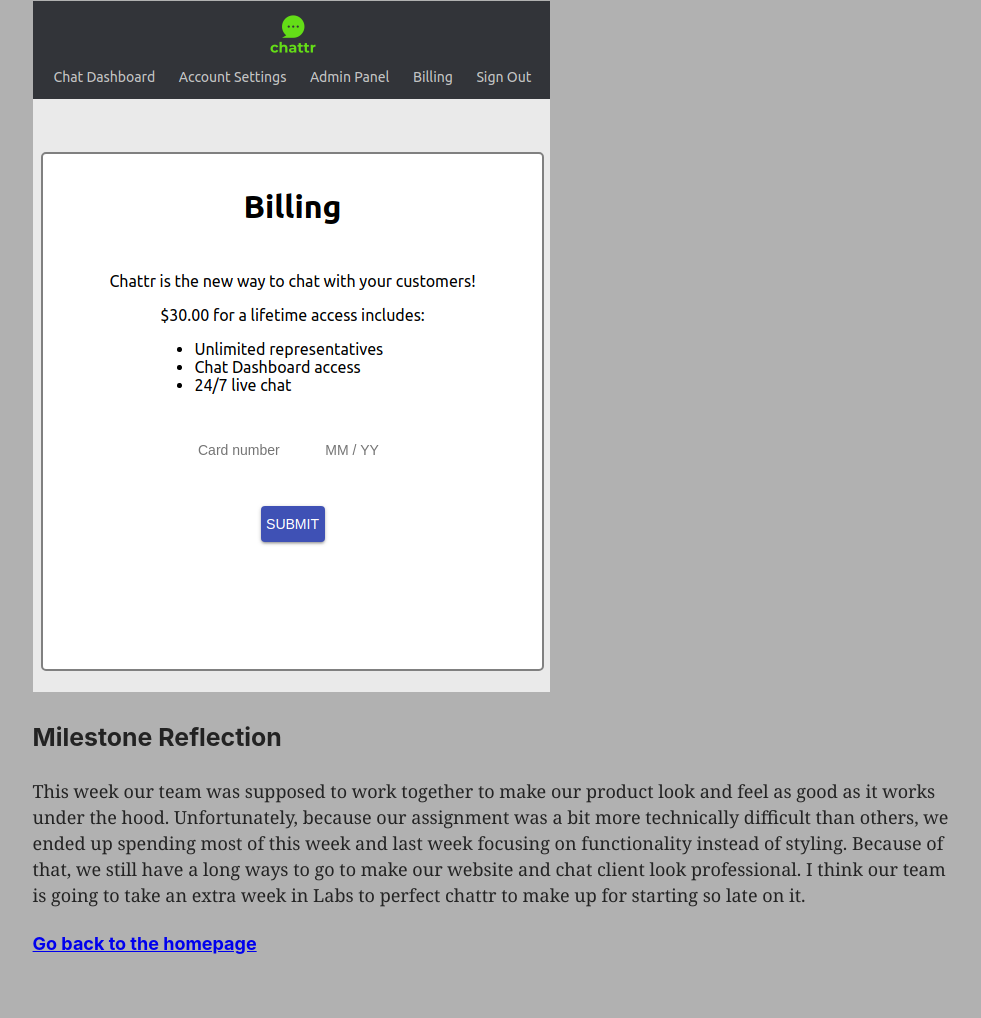
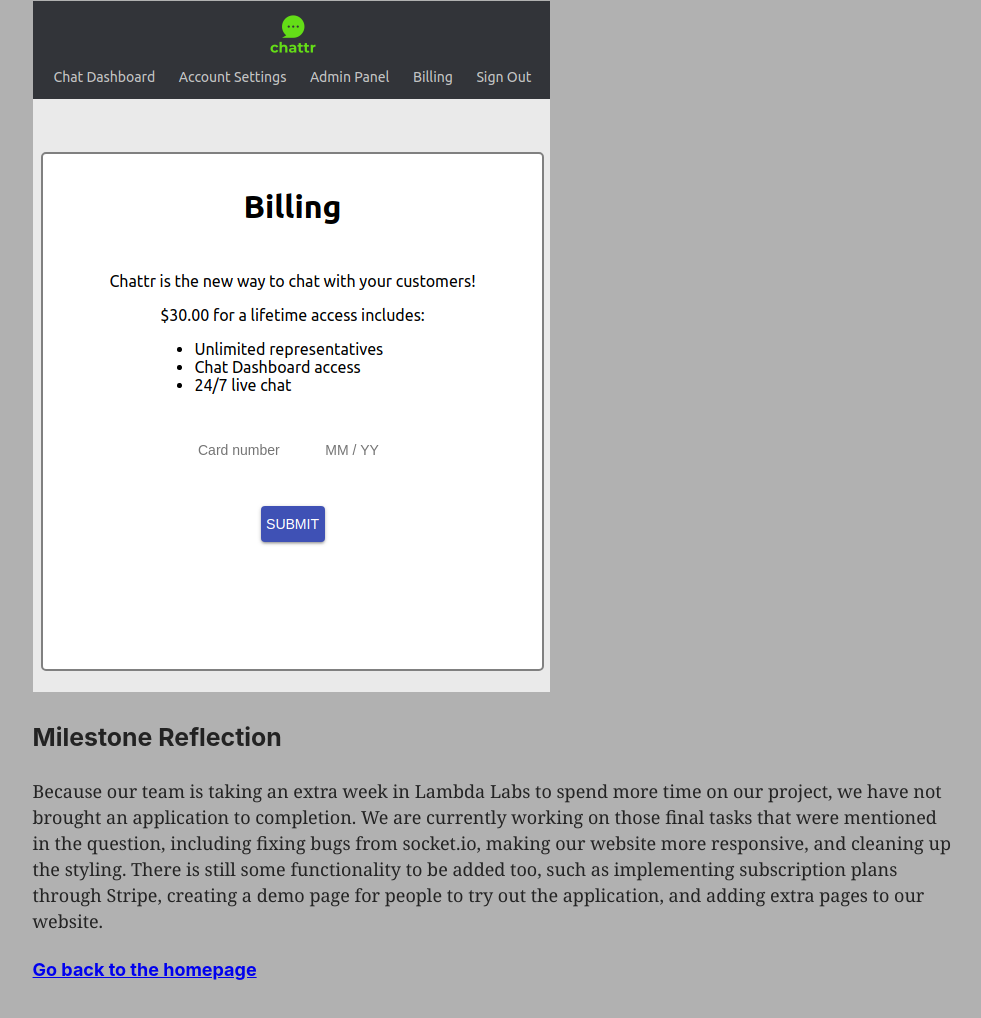
Before and after one commit to chainchompa/labs-blog, a Gatsby site in the folder labs-blog/: page /week-5 in a window 1280 px wide. Shown: the part 3100-4118 px from the top of the page, without its empty margins (147-1128 px from the left). Built offline with nearby package versions, Linux system fonts and the light colour scheme; Gatsby itself is replaced by a stand-in of ours.

Commit message:
added milestone reflection for week 5

```diff
--- a/labs-blog/src/pages/week-5.js
+++ b/labs-blog/src/pages/week-5.js
@@ -102,10 +102,10 @@ const WeekFive = () => (
       <img src={require('../images/week5pic3.png')} />
       <h3>Milestone Reflection</h3>
       <p>
-          This week our team was supposed to work together to make our product look and feel as good as it works under the hood.
-          Unfortunately, because our assignment was a bit more technically difficult than others, we ended up spending most of this week
-          and last week focusing on functionality instead of styling. Because of that, we still have a long ways to go to make our website and
-          chat client look professional. I think our team is going to take an extra week in Labs to perfect chattr to make up for starting so late on it.
+          Because our team is taking an extra week in Lambda Labs to spend more time on our project, we have not brought an application to
+          completion. We are currently working on those final tasks that were mentioned in the question, including fixing bugs from socket.io,
+          making our website more responsive, and cleaning up the styling. There is still some functionality to be added too, such as implementing
+          subscription plans through Stripe, creating a demo page for people to try out the application, and adding extra pages to our website.
       </p>
       <Link to="/"><h4>Go back to the homepage</h4></Link>
   </Layout>
```
